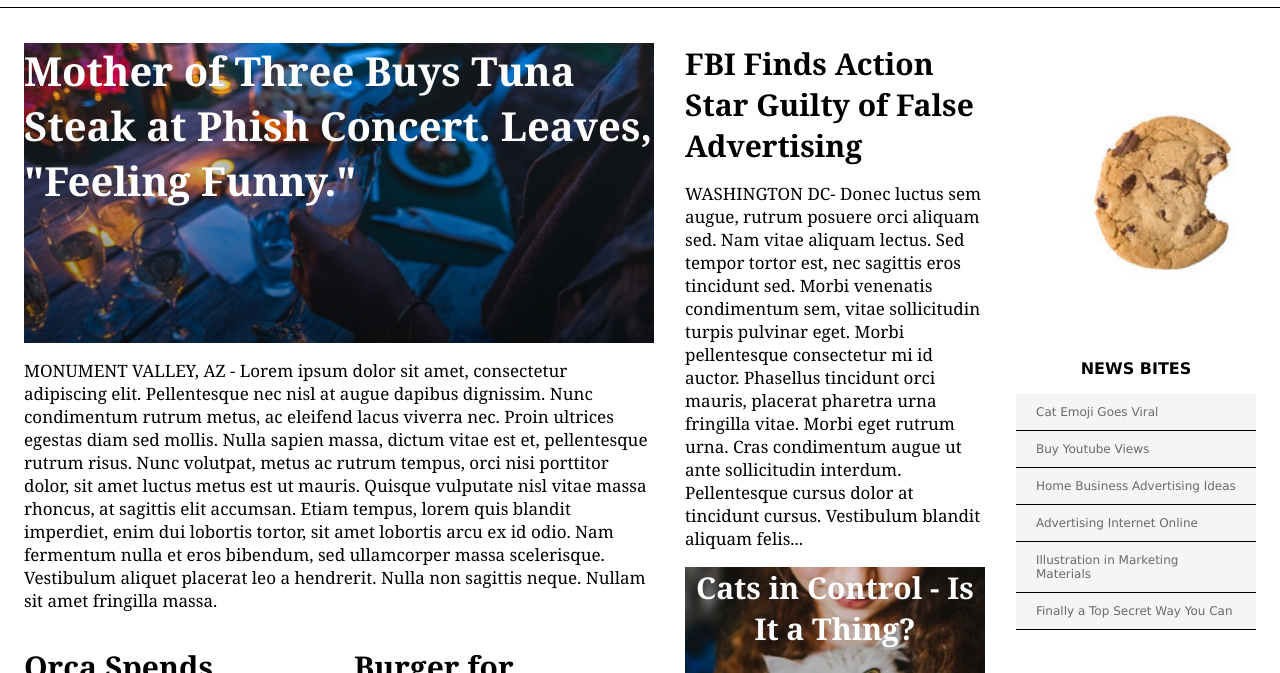
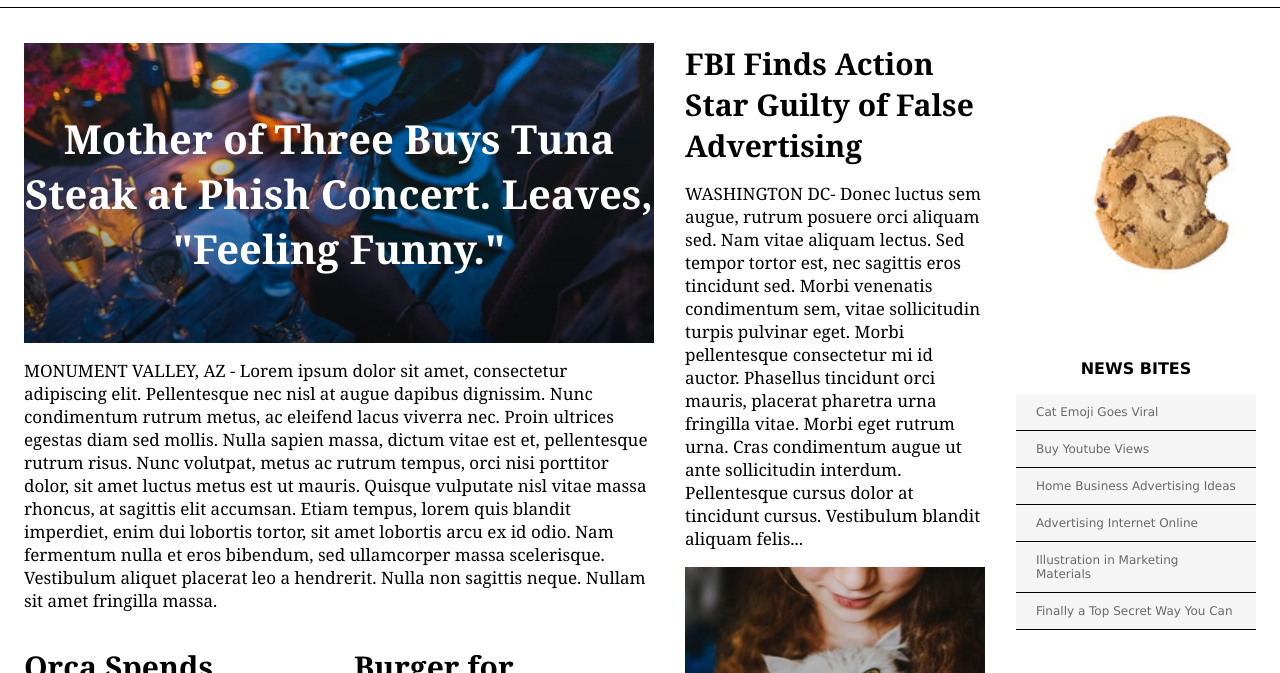
Before and after one commit to alexcantor/mytimes, a plain HTML site: page index.html in a window 1280 px wide. Shown: the part 73-746 px from the top of the page. Drawn offline with Linux system fonts and the light colour scheme.

Commit message:
Fixed last step in exercise and including solution.zip

```diff
--- a/resources/style.css
+++ b/resources/style.css
@@ -108,14 +108,13 @@ h3.newsbites {
   font-size: 30px;
   color: white;
   display: flex;
+  align-items: center;
   text-align: center;
 }
 
 .large #mainstoryimg.img {
   background-image: url(./pics/mainstory.png);
   font-size: 40px;
-  text-align: left;
-
 }
 
 .large #secstoryimg.img {
@@ -172,8 +171,6 @@ h3.newsbites {
   font-family: verdana;
   font-size: 12px;
   color: dimgray;
-
-
 }
 
 .leftbottomstories .subcolumn {
```
Also changed, not shown: 1 other file.
